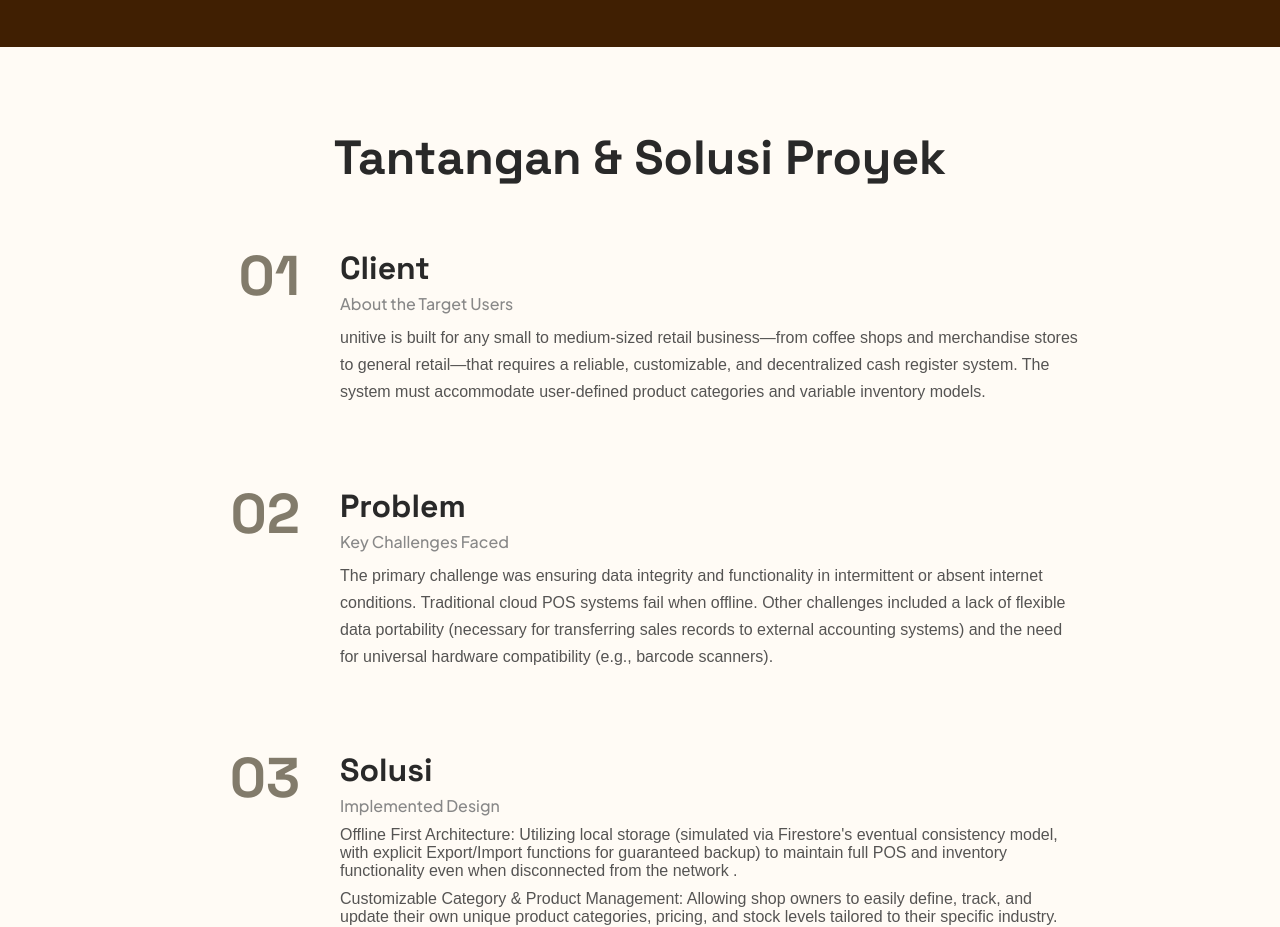
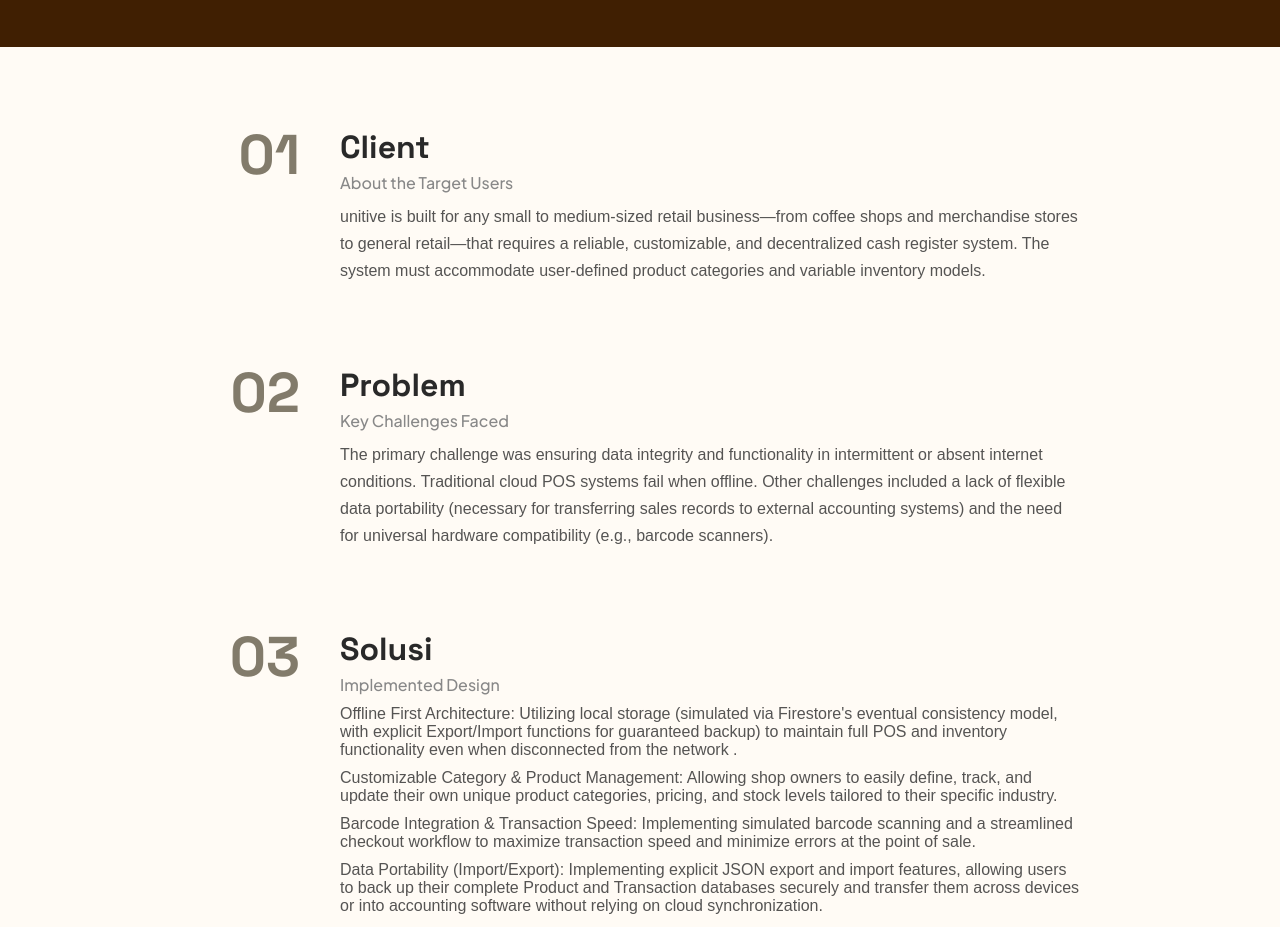
Before and after one commit to tsoaprilia/Aprilia, a plain HTML site: page unitive.html in a window 1280 px wide. Shown: the part 1240-2167 px from the top of the page. Drawn offline with Linux system fonts and the light colour scheme.

Commit message:
Portfolio 4 commit

```diff
--- a/unitive.html
+++ b/unitive.html
@@ -484,8 +484,6 @@
     </section>
 
     <section class="case-study-section">
-        <h2 class="case-study-title">Tantangan & Solusi Proyek</h2>
-
         <div class="content-block">
             <div class="content-number">01</div>
             <div class="content-text">
```
